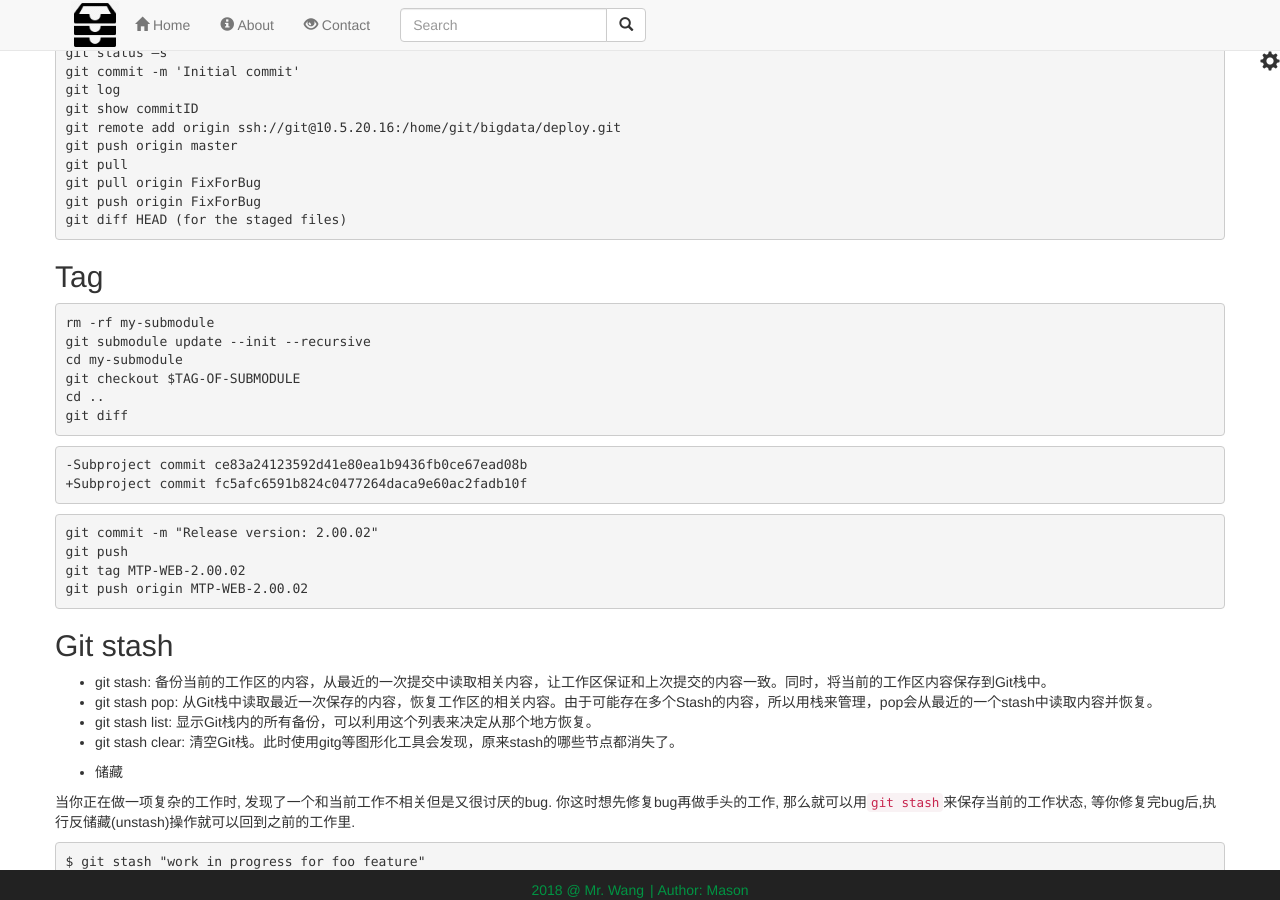
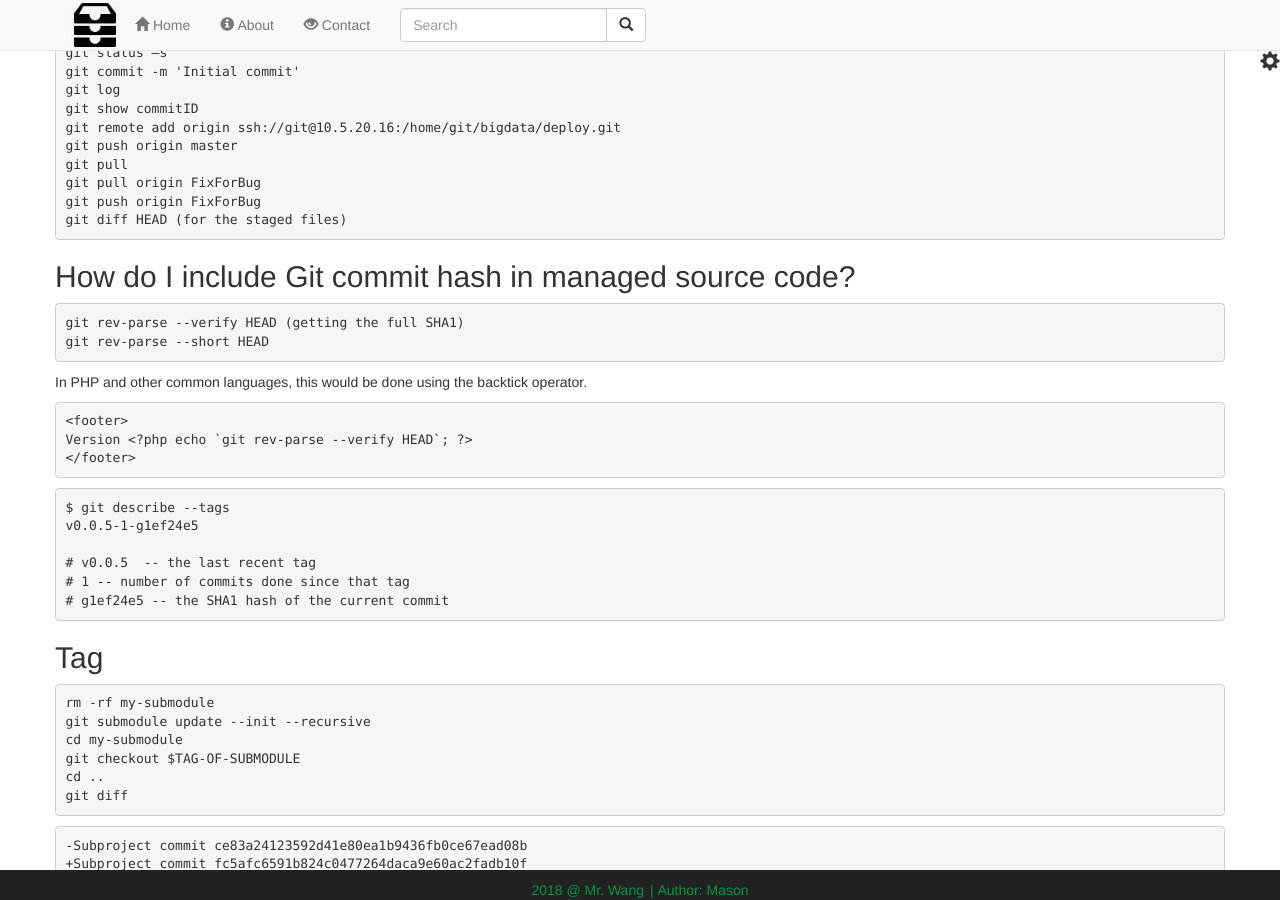
Before and after one commit to mason-mx/jekyll_demo, a Jekyll site: the page built from _posts/1000-01-01-gittricks.md, in a window 1280 px wide and 900 px high, scrolled down 413 px. Built offline with Jekyll 4.4.1, drawn with Linux system fonts in a browser that asks for light colours; nearby versions of some CDN libraries.

Commit message:
updated git tricks.

````diff
--- a/_posts/1000-01-01-gittricks.md
+++ b/_posts/1000-01-01-gittricks.md
@@ -32,6 +32,30 @@ git pull
 git pull origin FixForBug
 git push origin FixForBug
 git diff HEAD (for the staged files)
+```
+
+## How do I include Git commit hash in managed source code?
+
+```
+git rev-parse --verify HEAD (getting the full SHA1)
+git rev-parse --short HEAD
+```
+
+In PHP and other common languages, this would be done using the backtick operator.
+
+```
+<footer>
+Version <?php echo `git rev-parse --verify HEAD`; ?>
+</footer>
+```
+
+```
+$ git describe --tags
+v0.0.5-1-g1ef24e5
+
+# v0.0.5  -- the last recent tag
+# 1 -- number of commits done since that tag
+# g1ef24e5 -- the SHA1 hash of the current commit
 ```
 
 ## Tag
````
